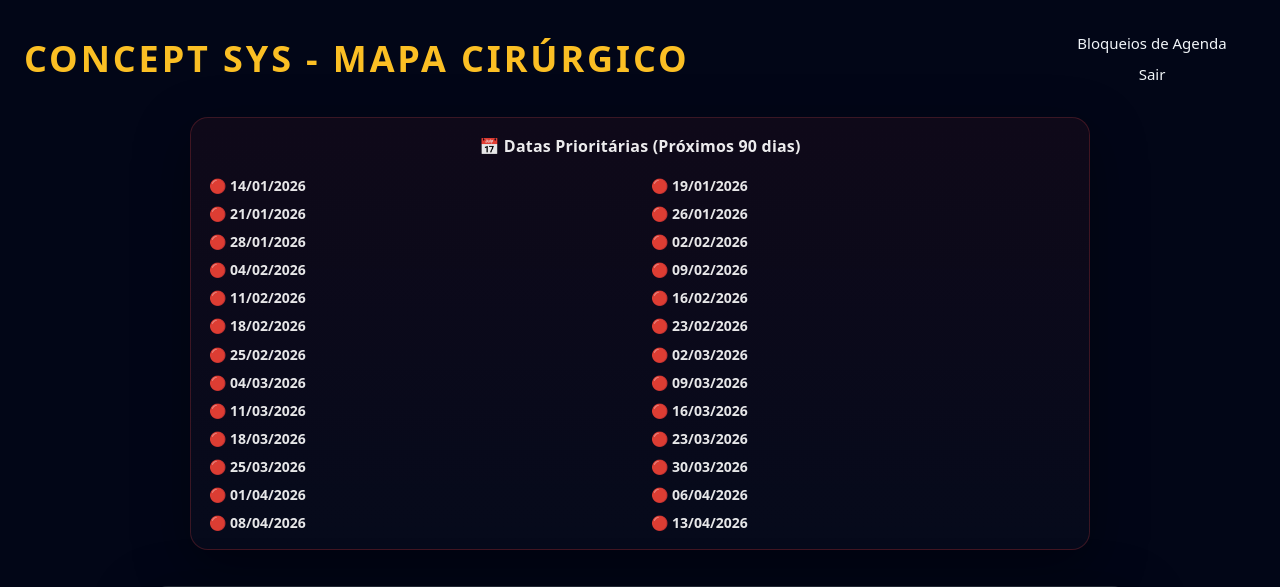
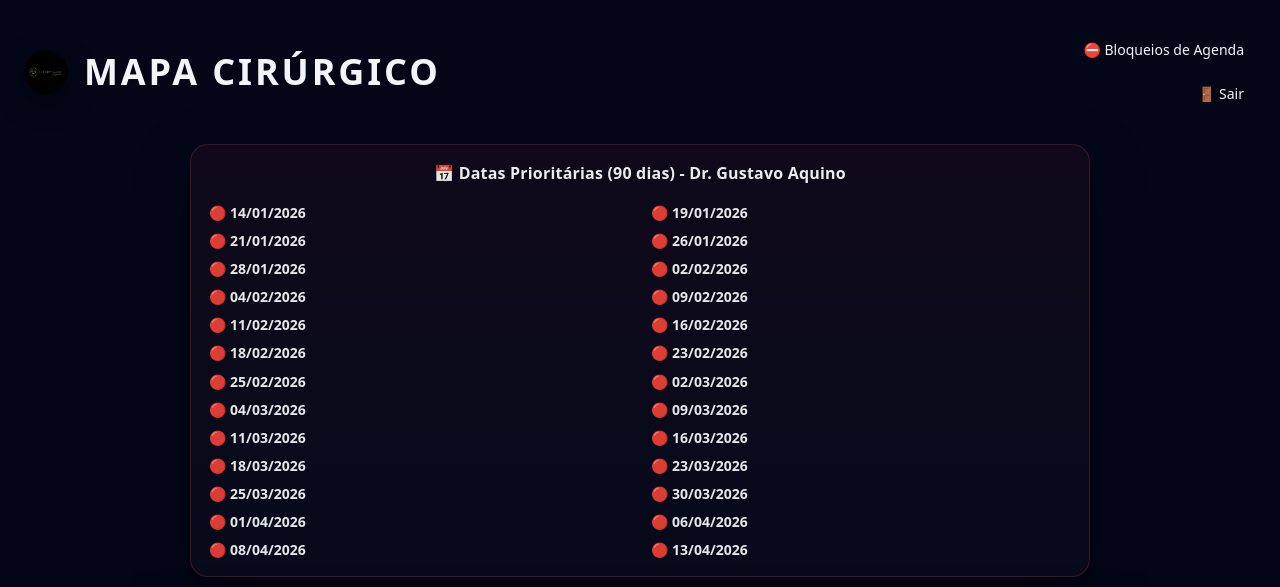
Before and after one commit to NextLevel2025Medical/agenda_consultorios, a FastAPI app: page /mapa in a window 1280 px wide. Shown: the top 587 px of the page. Run offline with FastAPI, Linux system fonts and the light colour scheme; the visitor is signed in with stand-in values (Sample User, id 1); data comes from the database, SQL or seed files in the repository; data that the repository does not hold is empty; some libraries are stand-ins or nearby versions.

Commit message:
Add files via upload

```diff
--- a/templates/base.html
+++ b/templates/base.html
@@ -23,36 +23,54 @@
 
 <body class="min-h-screen bg-slate-950 text-slate-100">
   <div class="mx-auto max-w-7xl px-6 py-8">
-    <div class="flex items-center justify-between gap-4">
-      <div>
-        <h1 class="brand-title text-4xl text-amber-400">
-            {% block header_title %}CONCEPT SYS - MAPA CIRÚRGICO{% endblock %}
+    <div class="flex items-center justify-between gap-6">
+      <!-- LEFT: logo + título variável -->
+      <div class="flex items-center gap-4">
+        <img
+          src="/static/logo.png"
+          alt="Concept Clinic"
+          class="h-11 w-11 rounded-full"
+          style="box-shadow: 0 10px 30px rgba(0,0,0,.45);"
+        />
+
+        {% set _header = (self.header_title() | trim) %}
+        {% if _header %}
+          <h1 class="brand-title text-3xl md:text-4xl" style="color: var(--gold-main);">
+            {% block header_title %}{% endblock %}
           </h1>
+        {% endif %}
       </div>
 
+      <!-- RIGHT: ações padronizadas -->
       {% if current_user %}
         <div class="flex flex-col gap-2 items-end">
-        {% if current_user and current_user.role in ("admin", "surgery") %}
-          <a class="btn-secondary top-action-btn w-52 text-center" href="/bloqueios">
-            Bloqueios de Agenda
+          {% if current_user.role in ("admin", "surgery") %}
+            <a
+              href="/bloqueios"
+              class="block w-56 rounded-lg px-3 py-2 text-sm font-medium text-slate-100 hover:bg-white/10 transition text-right"
+            >
+              ⛔ Bloqueios de Agenda
             </a>
           {% endif %}
 
-        {% if current_user and current_user.username == "johnny.ge" %}
-          <a href="/relatorio_gustavo"
-            class="block w-full rounded-lg px-3 py-2 text-sm font-medium text-slate-100
-                    hover:bg-white/10 transition">
+          {% if current_user.username == "johnny.ge" %}
+            <a
+              href="/relatorio_gustavo"
+              class="block w-56 rounded-lg px-3 py-2 text-sm font-medium text-slate-100 hover:bg-white/10 transition text-right"
+            >
               📊 Relatório Dr. Gustavo
             </a>
           {% endif %}
 
-        <form method="post" action="/logout" class="w-52">
-          <button class="btn-secondary top-action-btn w-full" type="submit">
-            Sair
+          <form method="post" action="/logout" class="w-56">
+            <button
+              type="submit"
+              class="block w-full rounded-lg px-3 py-2 text-sm font-medium text-slate-100 hover:bg-white/10 transition text-right"
+            >
+              🚪 Sair
             </button>
           </form>
         </div>
-
       {% endif %}
     </div>
 
--- a/templates/mapa.html
+++ b/templates/mapa.html
@@ -1,4 +1,6 @@
 {% extends "base.html" %}
+{% block page_title %}CONCEPT SYS - MAPA CIRÚRGICO{% endblock %}
+{% block header_title %}Mapa Cirúrgico{% endblock %}
 {% block content %}
 
 {% set parts = selected_month.split('-') %}
@@ -417,7 +419,7 @@
       <div class="priority-card {{ priority_mode }}">
         <div class="priority-head">
           <div>
-            <div class="priority-title">📅 Datas Prioritárias (Próximos 90 dias)</div>
+            <div class="priority-title">📅 Datas Prioritárias (90 dias) - Dr. Gustavo Aquino</div>
           </div>
         </div>
 
```
Lines whose indentation alone changed are shown as unchanged.
